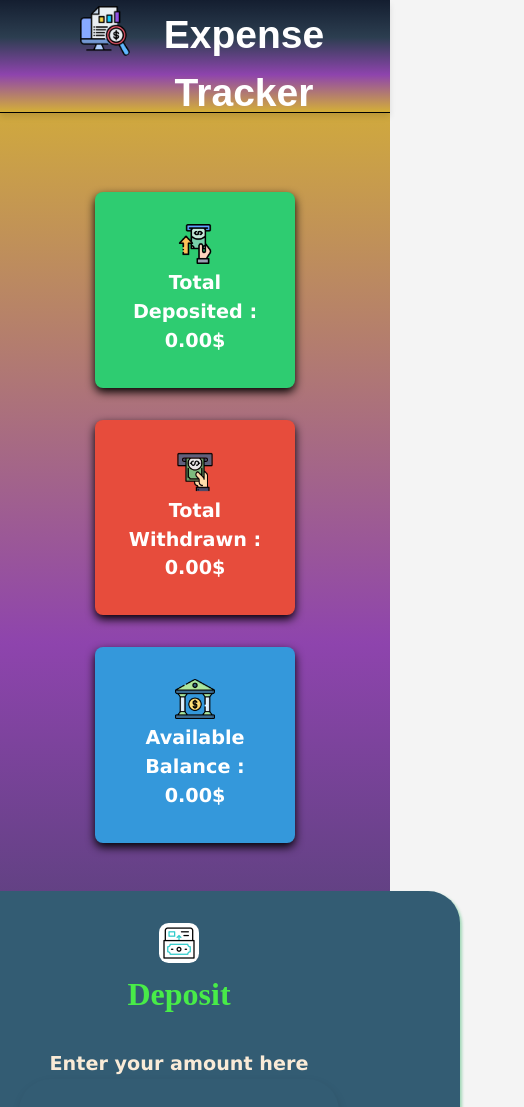
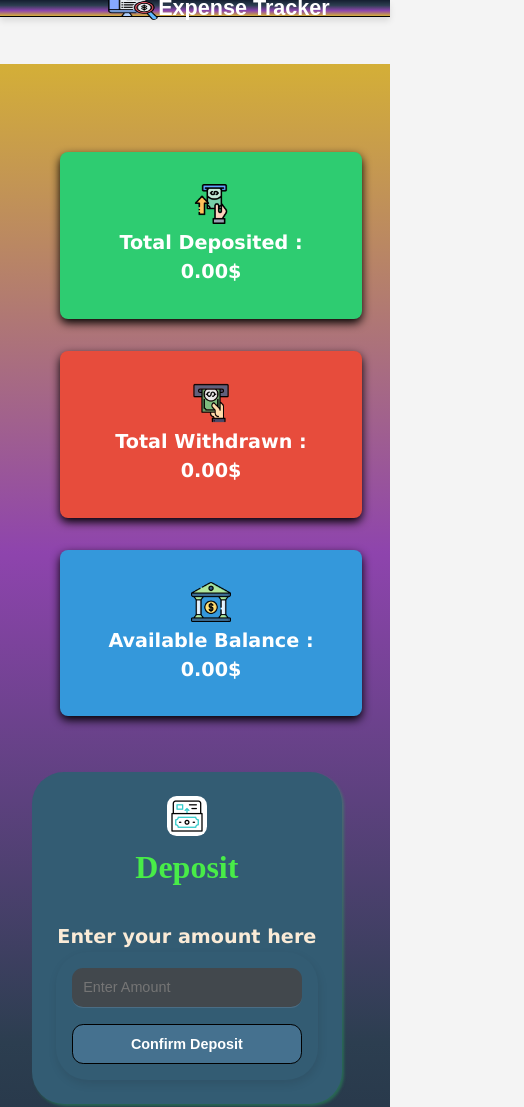
Before and after one commit to touhid121/Expense-tracker, a plain HTML site: page index.html in a window 390 px wide. Shown: the top 1107 px of the page, 524 px wide, since content can reach past the window. Drawn offline with Linux system fonts and the light colour scheme.

Commit message:
Add files via upload

```diff
--- a/style.css
+++ b/style.css
@@ -253,56 +253,78 @@ form button{
 }
 
 
-/*
-.toggle-buttons {
-    display: flex;
-    justify-content: center;
-    margin-bottom: 20px;
-}
 
-.toggle-btn {
-    padding: 12px 24px;
-    border: none;
-    cursor: pointer;
-    font-size: 18px;
-    font-weight: bold;
-    transition: 0.3s;
-    border-radius: 10px;
-    margin: 0 10px;
-    color: white;
-    background-color: #34495e;
-}
 
-.toggle-btn:hover {
-    background-color: #2c3e50;
-}
-
-.toggle-btn.active {
-    background-color: #27ae60;
-} */
 
 
 @media (max-width: 768px) {
     .navbar {
         flex-direction: column;
+        padding: 1rem;
+    }
+
+    .title {
+        font-size: 1rem;
         text-align: center;
     }
 
+    .logo img {
+        height: 35px;
+    }
+
     .hero {
-        padding: 3rem 2rem;
-        height: auto;
+        padding: 2rem 1rem;
+        margin-top: 4rem;
+    }
+
+    .status {
+        flex-direction: column;
+        align-items: center;
     }
 
     .container {
         flex-direction: column;
+        text-align: center;
     }
 
-    .deposit,
-    .withdraw {
-        margin-bottom: 1rem;
+    .deposit, .withdraw {
+        padding: 1.5rem;
+        width: 95%;
+    }
+}
+
+@media (max-width: 480px) {
+    .title {
+        font-size: 0.9rem;
+    }
+
+    .navbar {
+        padding: 0.5rem;
+    }
+
+    .logo img {
+        height: 30px;
+    }
+
+    .hero {
+        padding: 1.5rem;
+        margin-top: 4rem;
+    }
+
+    .status div {
+        width: 100%;
+    }
+
+    .container {
+        padding: 0.5rem;
     }
 
     form {
-        width: 80%;
+        padding: 1rem;
+    }
+
+    form input, form button {
+        font-size: 0.9rem;
+        padding: 0.7rem;
     }
 }
```
